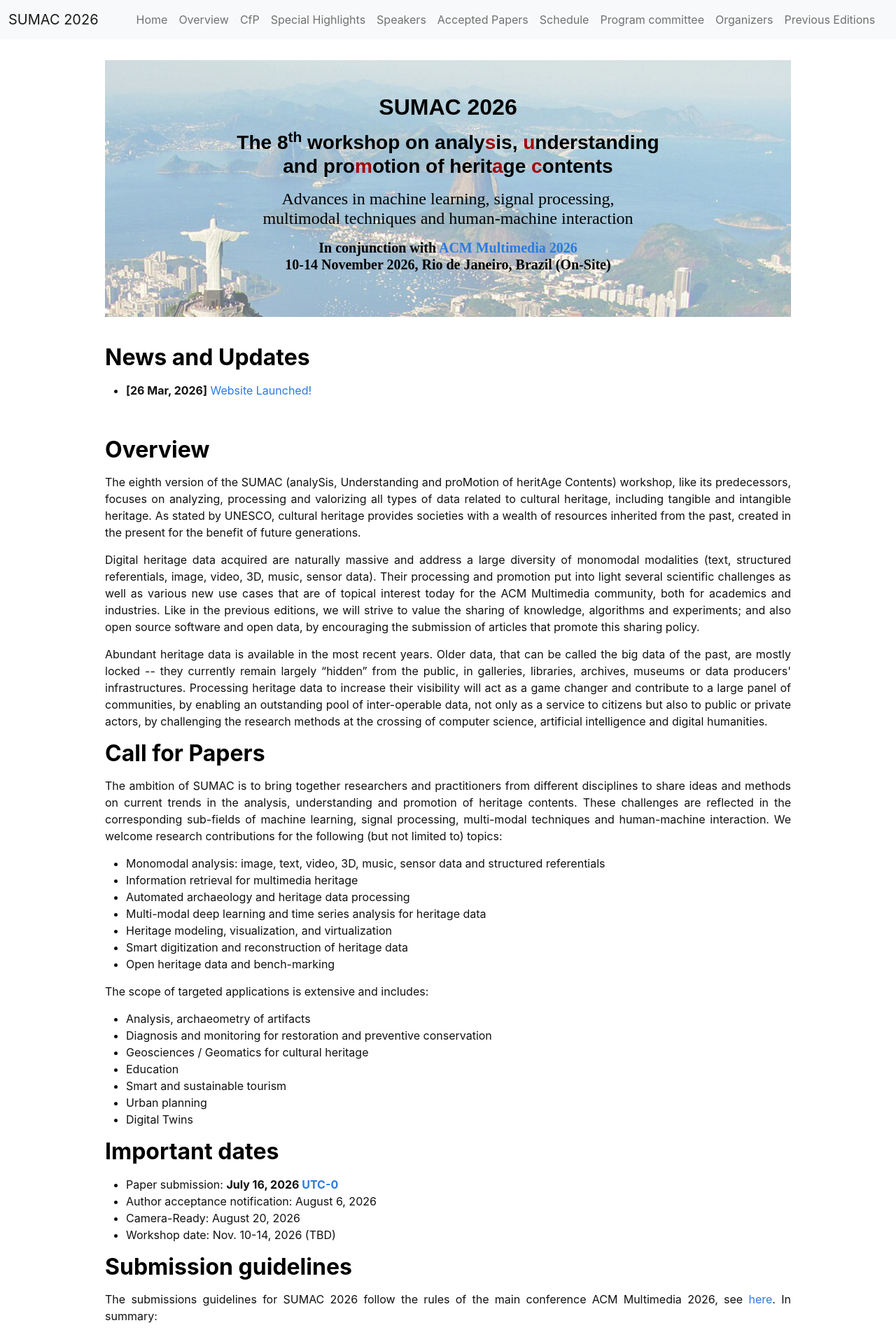
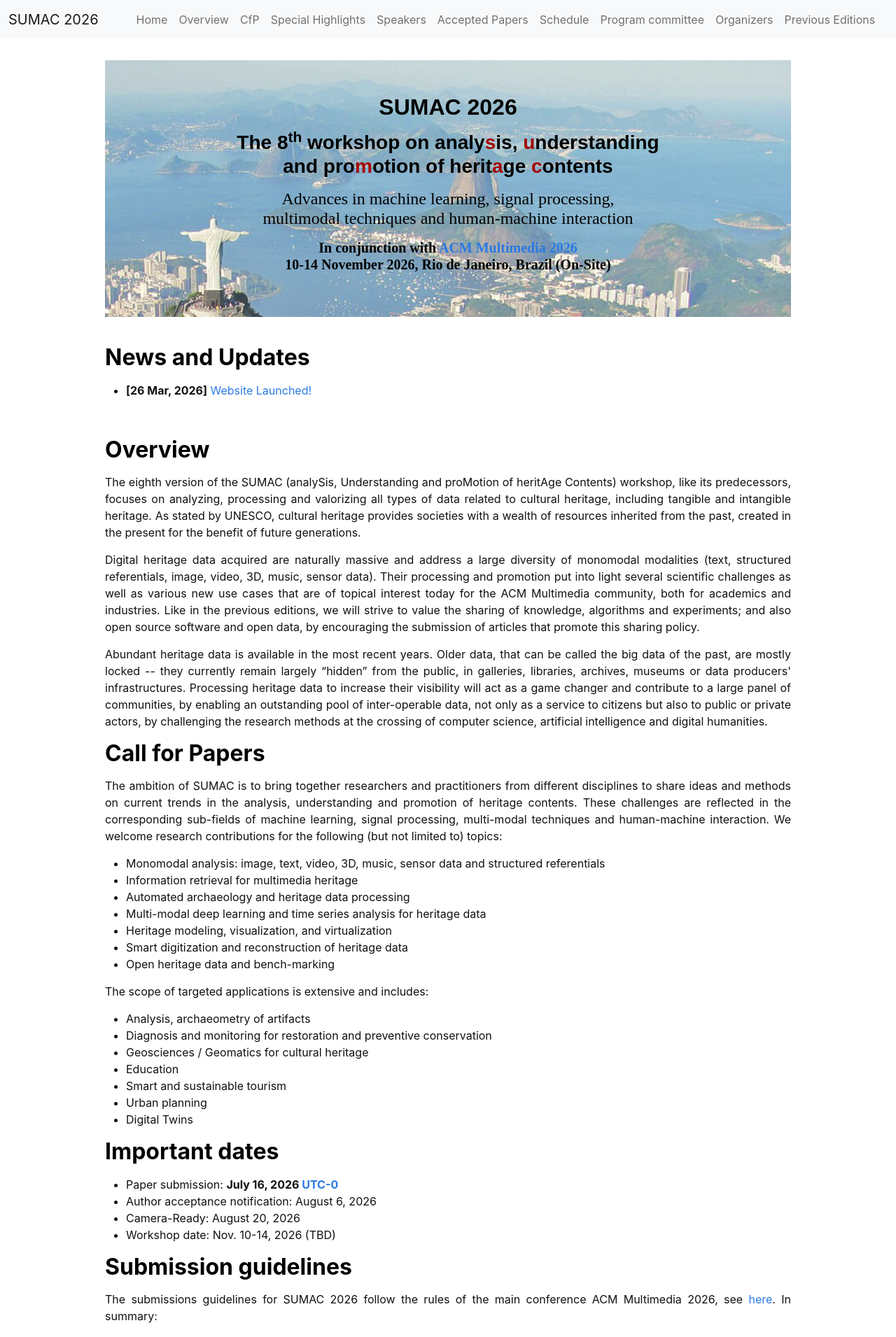
Before and after one commit to sumac-workshops/2026, a Jekyll site: the page built from index.md, in a window 1280 px wide. Shown: the top 1911 px of the page at 70% size. Built offline with Jekyll 4.4.1, drawn with Linux system fonts in a browser that asks for light colours; nearby versions of some CDN libraries.

Commit message:
Update index.md

```diff
--- a/index.md
+++ b/index.md
@@ -7,7 +7,7 @@
 # <h3 class="blackpar_title">(Models, Training and Inference)</h3>
 layout: home
 ---
-<div style="font-family: 'Source Sans', sans-serif; background: linear-gradient(rgba(255, 255, 255, 0.4), rgba(255, 255, 255, 0.4)), url('images/Brazil-3.jpg') no-repeat; background-size: cover; user-select: none;">
+<div style="font-family: 'Source Sans', sans-serif; background: linear-gradient(rgba(255, 255, 255, 0.2), rgba(255, 255, 255, 0.2)), url('images/Brazil-3.jpg') no-repeat; background-size: cover; user-select: none;">
 	<center>
 		<br><br>
 		<h2 class="blackpar_title">SUMAC 2026</h2>
```
